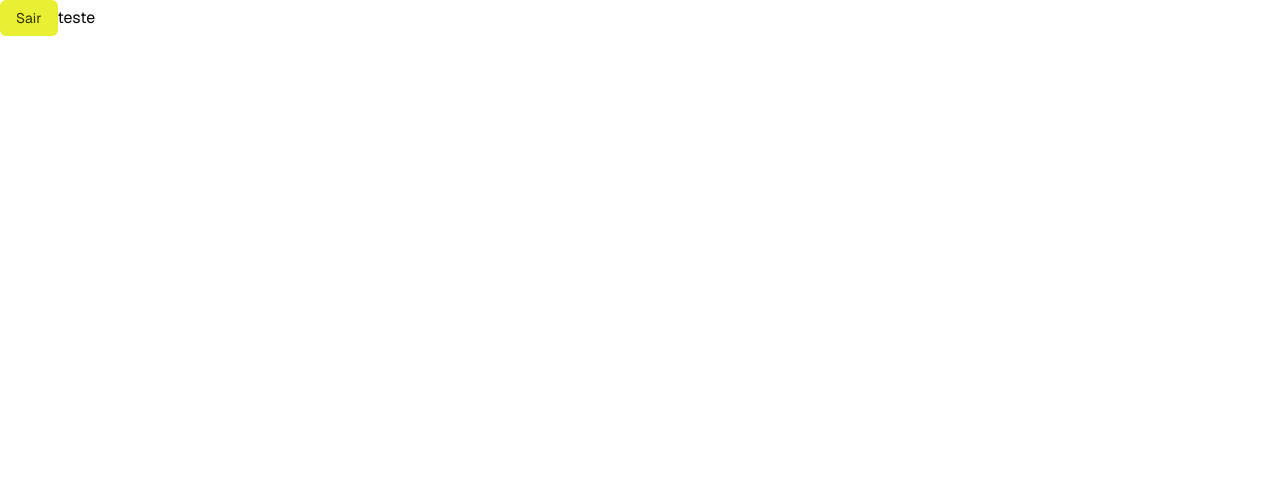
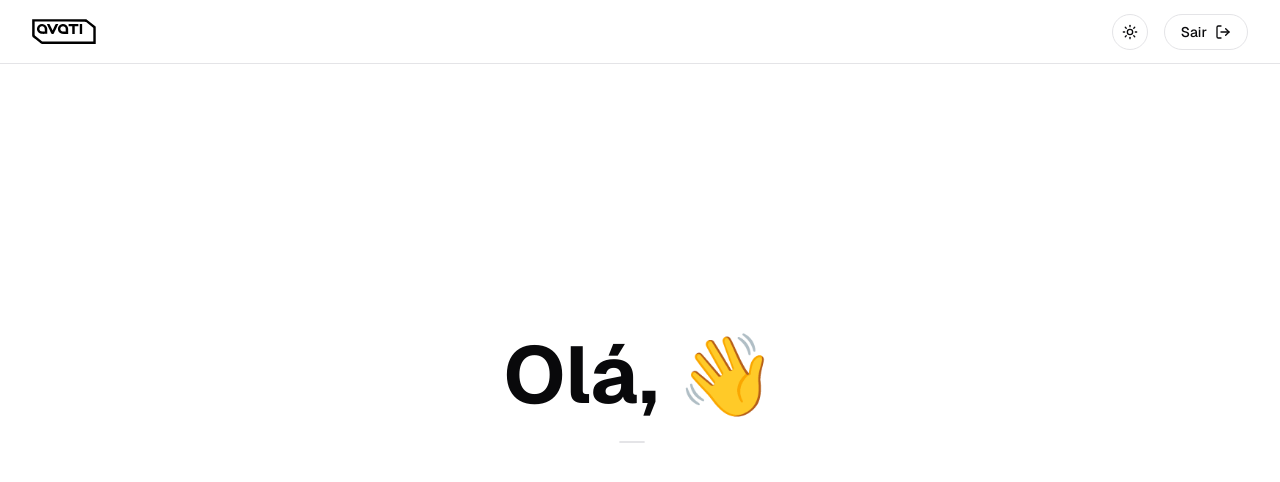
Before and after one commit to diegofrr/avati-challenge, a Next.js app: page / in a window 1280 px wide. Shown: the top 482 px of the page. Built offline with nearby package versions, Linux system fonts and the light colour scheme.

Commit message:
feat: implement user role display and enhance layout components

```diff
--- a/src/app/layout.tsx
+++ b/src/app/layout.tsx
@@ -8,7 +8,7 @@ import './globals.css';
 const font = Font({
   subsets: ['latin'],
   variable: '--font-sans',
-  weight: '400',
+  weight: ['300', '400', '500', '600', '700', '800'],
 });
 
 export const metadata: Metadata = {
--- a/src/app/page.tsx
+++ b/src/app/page.tsx
@@ -1,22 +1,30 @@
 'use client';
 
-import { Button } from '@/components/ui/button';
-import { useLogout } from '@/core/hooks/useAuth';
-import { useRouter } from 'next/navigation';
+import { userRoleLabel } from '@/constants/userRoleLabel';
+import { Header } from '@/layouts/Header';
+import { MainContainer } from '@/layouts/MainContainer';
+import { useCurrentUserStore } from '@/store/CurrentUserStore';
 
 export default function Page() {
-  const router = useRouter();
-  const { mutateAsync: logout } = useLogout();
-
-  const handleLogout = async () => {
-    await logout();
-    router.replace('/login');
-  };
+  const { currentUser } = useCurrentUserStore();
 
   return (
-    <div>
-      <Button onClick={handleLogout}>Sair</Button>
-      teste
-    </div>
+    <MainContainer className="flex h-[calc(100dvh-64px)] items-center justify-center pb-32">
+      <Header />
+
+      <div className="flex h-full flex-col items-center justify-center space-y-4">
+        <p className="text-center text-[38px] font-bold leading-tight sm:text-[48px] md:text-[80px]">
+          Olá, {currentUser.name.split(' ')[0]} 👋
+        </p>
+
+        <span className="inline-flex items-center gap-x-4 gap-y-2 text-sm max-sm:flex-col">
+          <span className="rounded-full border-1 bg-muted px-3">
+            {userRoleLabel[currentUser.role]}
+          </span>
+
+          <span className="text-muted-foreground">{currentUser.email}</span>
+        </span>
+      </div>
+    </MainContainer>
   );
 }
--- /dev/null
+++ b/src/constants/userRoleLabel.ts
@@ -0,0 +1,7 @@
+import { UserRole } from '@/core/models/UserRole';
+
+export const userRoleLabel: Record<UserRole, string> = {
+  [UserRole.ADMIN]: '👑 Administrador',
+  [UserRole.USER]: 'Colaborador',
+  [UserRole.GUEST]: 'Convidado',
+};
--- a/src/core/hooks/useAuth.ts
+++ b/src/core/hooks/useAuth.ts
@@ -17,14 +17,16 @@ export const useLogin = (): UseMutationResult<
         const result = await loginAction(input);
 
         if (result.error) throw new HttpError(result.error, result.status);
+
         return result.data;
       } catch (err) {
         const error = err as HttpError;
 
         toast.error(AUTH_ERROR_MESSAGES[error.statusCode || 500], {
-          position: 'bottom-center',
+          position: 'top-left',
           duration: 5000,
           closeButton: true,
+          style: { boxShadow: 'none' },
         });
 
         console.error(error);
--- /dev/null
+++ b/src/layouts/Header.tsx
@@ -0,0 +1,53 @@
+'use client';
+
+import Image from 'next/image';
+import { Button } from '@/components/ui/button';
+import { useTheme } from '@/hooks';
+import { useLogout } from '@/core/hooks/useAuth';
+import { useRouter } from 'next/navigation';
+import { Loader2Icon, LogOutIcon } from 'lucide-react';
+
+export const Header = () => {
+  const router = useRouter();
+
+  const { toggleTheme, ThemeIcon } = useTheme();
+  const { mutateAsync: logout, isPending: isLoggingOut } = useLogout();
+
+  const handleLogout = async () => {
+    await logout();
+    router.replace('/login');
+  };
+
+  return (
+    <div className="absolute left-0 top-0 flex h-16 w-full items-center justify-between border-b-1 px-4 sm:px-8">
+      <Image
+        src="/assets/avati-logo.svg"
+        alt="Avati logo"
+        width={64}
+        height={64}
+        className="invert-0 dark:invert"
+      />
+
+      <div className="flex items-center gap-4">
+        <Button
+          variant="outline"
+          className="rounded-full"
+          size="icon"
+          onClick={toggleTheme}
+        >
+          <ThemeIcon size={16} />
+        </Button>
+
+        <Button
+          variant="outline"
+          onClick={handleLogout}
+          className="rounded-full hover:border-transparent hover:bg-destructive/10 hover:text-destructive"
+        >
+          {isLoggingOut && <Loader2Icon className="animate-spin" size={16} />}
+          {isLoggingOut ? 'Saindo...' : 'Sair'}
+          {!isLoggingOut && <LogOutIcon size={16} />}
+        </Button>
+      </div>
+    </div>
+  );
+};
--- a/src/layouts/MainContainer.tsx
+++ b/src/layouts/MainContainer.tsx
@@ -1,7 +1,12 @@
+import { cn } from '@/lib/utils';
+
 type MainContainerProps = {
   children: React.ReactNode;
+  className?: string;
 };
 
-export const MainContainer = ({ children }: MainContainerProps) => {
-  return <main className="container p-8">{children}</main>;
+export const MainContainer = ({ children, className }: MainContainerProps) => {
+  return (
+    <main className={cn('container mt-16 p-8', className)}>{children}</main>
+  );
 };
```
